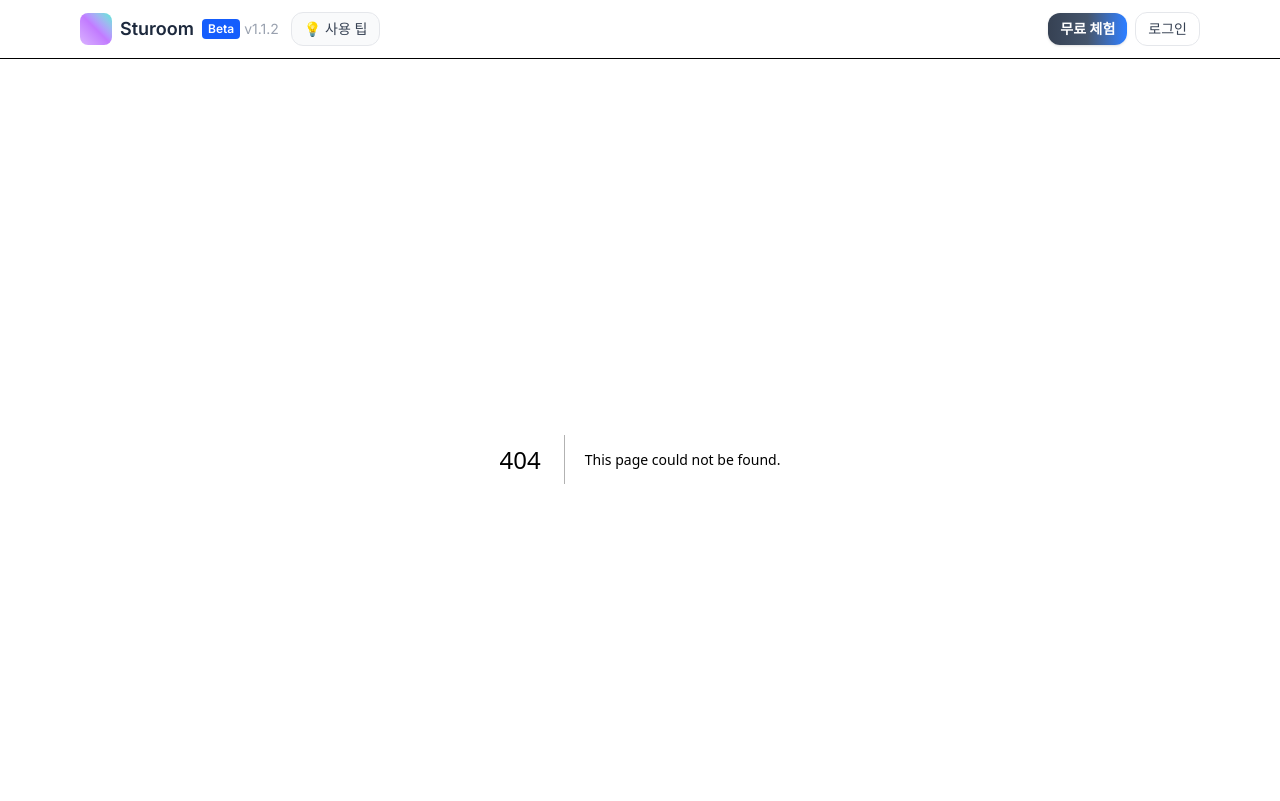
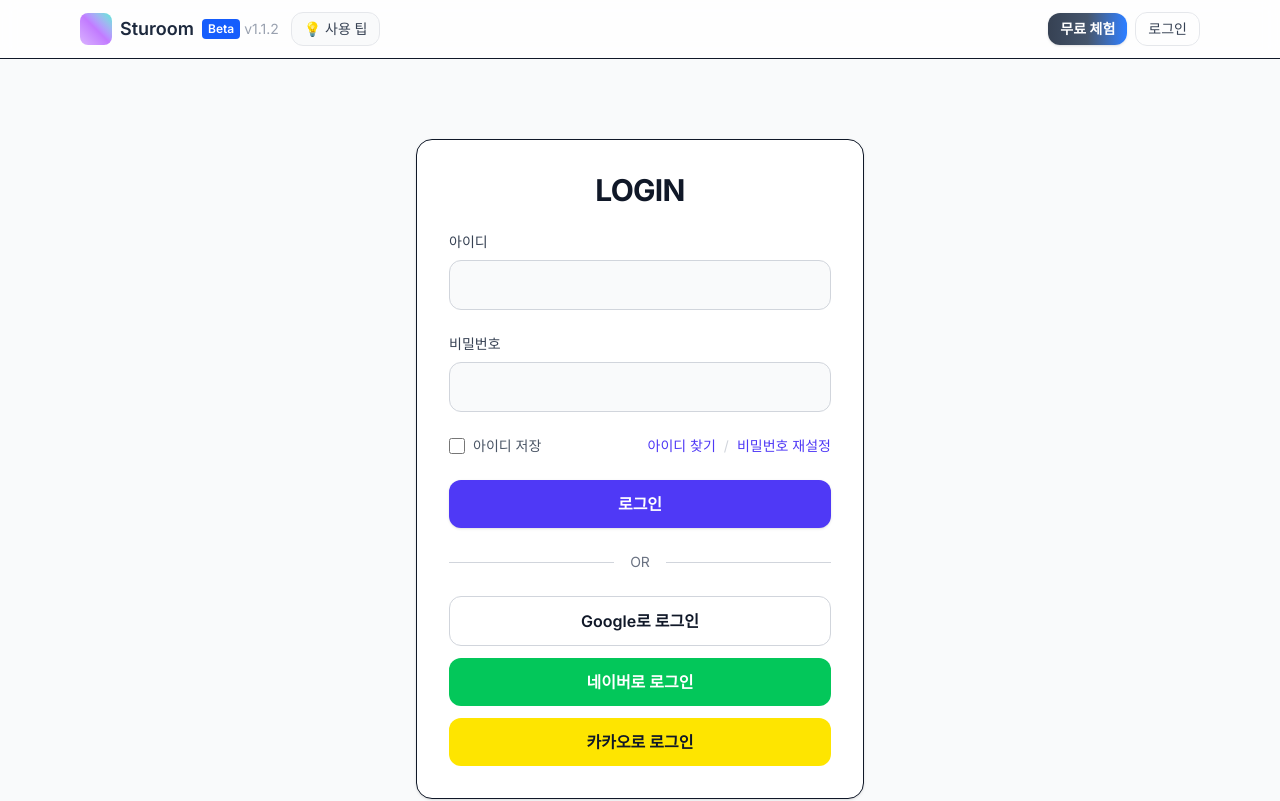
Before and after one commit to ST-CK/Sturoom, a Next.js app: page /login in a window 1280 px wide. Before the commit this address had no page. Shown: the top 801 px of the page. Built offline with nearby package versions, Linux system fonts and the light colour scheme.

Commit message:
#34 [Make] 로그인 프론트 (#34)

```diff
--- /dev/null
+++ b/src/app/login/_ClientLogin.tsx
@@ -0,0 +1,17 @@
+"use client";
+
+import Login from "@/components/login/Login";
+
+export default function ClientLogin() {
+  return (
+    <Login
+      onSubmit={(id, pw, remember) => {
+        console.log({ id, pw, remember });
+        // TODO: 실제 로그인 처리
+      }}
+      onGoogle={() => console.log("google login")}
+      onKakao={() => console.log("kakao login")}
+      onNaver={() => console.log("naver login")}
+    />
+  );
+}
--- /dev/null
+++ b/src/app/login/page.tsx
@@ -0,0 +1,13 @@
+import Container from "@/components/layout/Container";
+import ClientLogin from "./_ClientLogin";
+
+export default function LoginPage() {
+  // 화면 상‧하 여백을 동일하게: 모바일(py-14) / 데스크톱(py-20)
+  return (
+    <section className="py-14 md:py-20">
+      <Container>
+        <ClientLogin />
+      </Container>
+    </section>
+  );
+}
--- /dev/null
+++ b/src/components/login/Login.tsx
@@ -0,0 +1,129 @@
+"use client";
+
+import { useState, FormEvent } from "react";
+import Link from "next/link";
+
+export default function Login() {
+  const [userId, setUserId] = useState("");
+  const [password, setPassword] = useState("");
+
+  const handleSubmit = (e: FormEvent) => {
+    e.preventDefault();
+  };
+
+  return (
+    <div className="mx-auto w-full max-w-md">
+      <form
+        onSubmit={handleSubmit}
+        // 카드 내부 패딩을 조금 키우고, 전체는 수직 간격을 space-y로 통일
+        className="rounded-2xl border bg-white p-8 shadow-sm"
+      >
+        <h1 className="text-center text-3xl font-bold tracking-tight">
+          LOGIN
+        </h1>
+
+        {/* 폼 본문 영역: 섹션 간 여백 통일 */}
+        <div className="mt-6 space-y-6">
+          {/* 아이디 */}
+          <div className="space-y-2">
+            <label htmlFor="userId" className="block text-sm font-medium text-gray-700">
+              아이디
+            </label>
+            <input
+              id="userId"
+              type="text"
+              value={userId}
+              onChange={(e) => setUserId(e.target.value)}
+              className="w-full rounded-xl border border-gray-300 bg-gray-50 px-4 py-3 outline-none focus:border-indigo-500 focus:ring-2 focus:ring-indigo-200"
+            />
+          </div>
+
+          {/* 비밀번호 */}
+          <div className="space-y-2">
+            <label htmlFor="password" className="block text-sm font-medium text-gray-700">
+              비밀번호
+            </label>
+            <input
+              id="password"
+              type="password"
+              value={password}
+              onChange={(e) => setPassword(e.target.value)}
+              className="w-full rounded-xl border border-gray-300 bg-gray-50 px-4 py-3 outline-none focus:border-indigo-500 focus:ring-2 focus:ring-indigo-200"
+            />
+          </div>
+
+          {/* 옵션/링크 */}
+          <div className="flex items-center justify-between text-sm text-gray-600">
+            <label className="inline-flex cursor-pointer items-center gap-2">
+              <input
+                type="checkbox"
+                className="h-4 w-4 rounded border-gray-300 text-indigo-600 focus:ring-indigo-500"
+              />
+              아이디 저장
+            </label>
+
+            <div className="flex items-center gap-2">
+              <Link href="/find-id" className="text-indigo-600 hover:underline">
+                아이디 찾기
+              </Link>
+              <span className="text-gray-300">/</span>
+              <Link href="/reset-password" className="text-indigo-600 hover:underline">
+                비밀번호 재설정
+              </Link>
+            </div>
+          </div>
+
+          {/* 일반 로그인 버튼 */}
+          <button
+            type="submit"
+            className="w-full rounded-xl bg-indigo-600 px-4 py-3 font-semibold text-white shadow-sm hover:bg-indigo-700"
+          >
+            로그인
+          </button>
+
+          {/* OR 구분선: 위/아래 여백을 동일하게(=space-y-6 내에 위치) */}
+          <div className="flex items-center">
+            <div className="flex-grow border-t border-gray-300" />
+            <span className="mx-4 text-sm text-gray-500">OR</span>
+            <div className="flex-grow border-t border-gray-300" />
+          </div>
+
+          {/* 소셜 로그인 버튼들: 버튼 사이 간격만 균일 */}
+          <div className="space-y-3">
+                        <button
+              type="button"
+              className="w-full rounded-xl border border-gray-300 bg-white px-4 py-3 font-semibold text-gray-900 hover:bg-gray-50"
+            >
+              Google로 로그인
+            </button>
+            <button
+              type="button"
+              className="w-full rounded-xl bg-[#03C75A] px-4 py-3 font-semibold text-white hover:opacity-90"
+            >
+              네이버로 로그인
+            </button>
+            <button
+              type="button"
+              className="w-full rounded-xl bg-[#FEE500] px-4 py-3 font-semibold hover:opacity-90"
+            >
+              카카오로 로그인
+            </button>
+          </div>
+        </div>
+      </form>
+
+      {/* 카드 아래 영역 여백도 위와 균형 맞추기 위해 mt-8 */}
+      <div className="mx-auto mt-8 text-center text-gray-600">
+        아직 회원이 아니신가요?
+        <div className="mt-3">
+          <Link
+            href="/signup"
+            className="inline-flex items-center justify-center rounded-xl bg-indigo-600 px-6 py-3 font-semibold text-white shadow-sm hover:bg-indigo-700"
+          >
+            회원가입
+          </Link>
+        </div>
+      </div>
+    </div>
+  );
+}
```
